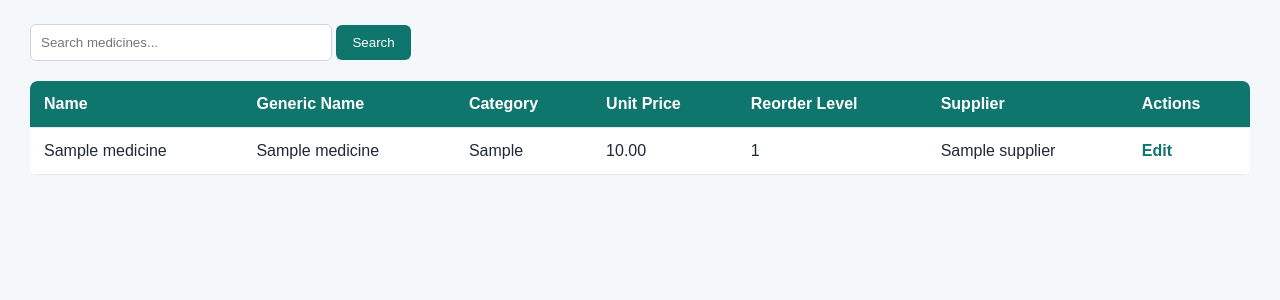
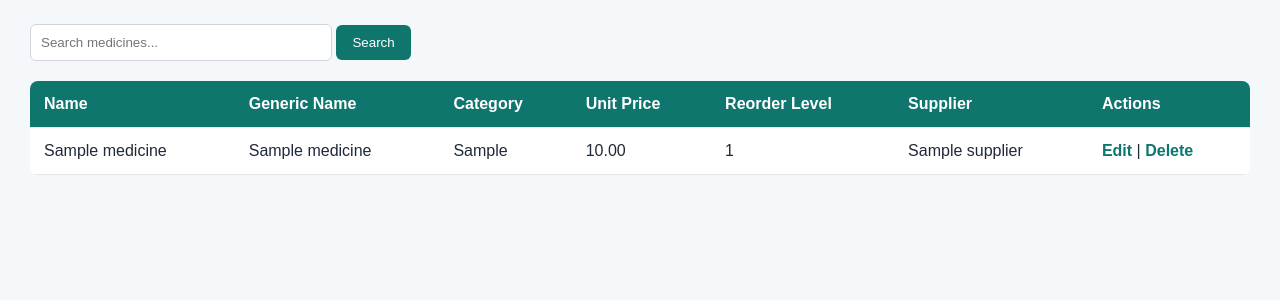
Before and after one commit to vfb-dev/medistock, a Django app: page /medicines/ in a window 1280 px wide. Shown: the part 110-410 px from the top of the page. Run offline with Django 5.2, Linux system fonts and the light colour scheme; tables that the repository leaves empty hold one stand-in row (values such as "Sample post").

Commit message:
delete medicines

```diff
--- a/inventory/urls.py
+++ b/inventory/urls.py
@@ -8,4 +8,5 @@ urlpatterns = [
     path('medicines/', views.medicine_list, name='medicine_list'),
     path('medicines/add/', views.medicine_create, name='medicine_create'),
     path('medicines/<int:pk>/edit/', views.medicine_update, name='medicine_update'),
+    path('medicines/<int:pk>/delete/', views.medicine_delete, name='medicine_delete'),
 ]
--- a/inventory/views.py
+++ b/inventory/views.py
@@ -87,3 +87,16 @@ def medicine_update(request, pk):
     }
 
     return render(request, 'inventory/medicine_form.html', context)
+
+def medicine_delete(request, pk):
+    medicine = get_object_or_404(Medicine, pk=pk)
+
+    if request.method == 'POST':
+        medicine.delete()
+        return redirect('medicine_list')
+
+    context = {
+        'medicine': medicine,
+    }
+
+    return render(request, 'inventory/medicine_confirm_delete.html', context)
--- a/templates/inventory/medicine_list.html
+++ b/templates/inventory/medicine_list.html
@@ -97,6 +97,8 @@
                     <td>{{ medicine.supplier }}</td>
                     <td>
                         <a href="/medicines/{{ medicine.id }}/edit/">Edit</a>
+                        |
+                        <a href="/medicines/{{ medicine.id }}/delete/">Delete</a>
                     </td>
                 </tr>
             {% empty %}
```
Also changed, not shown: templates/inventory/medicine_confirm_delete.html (added, +17 -0 lines).
